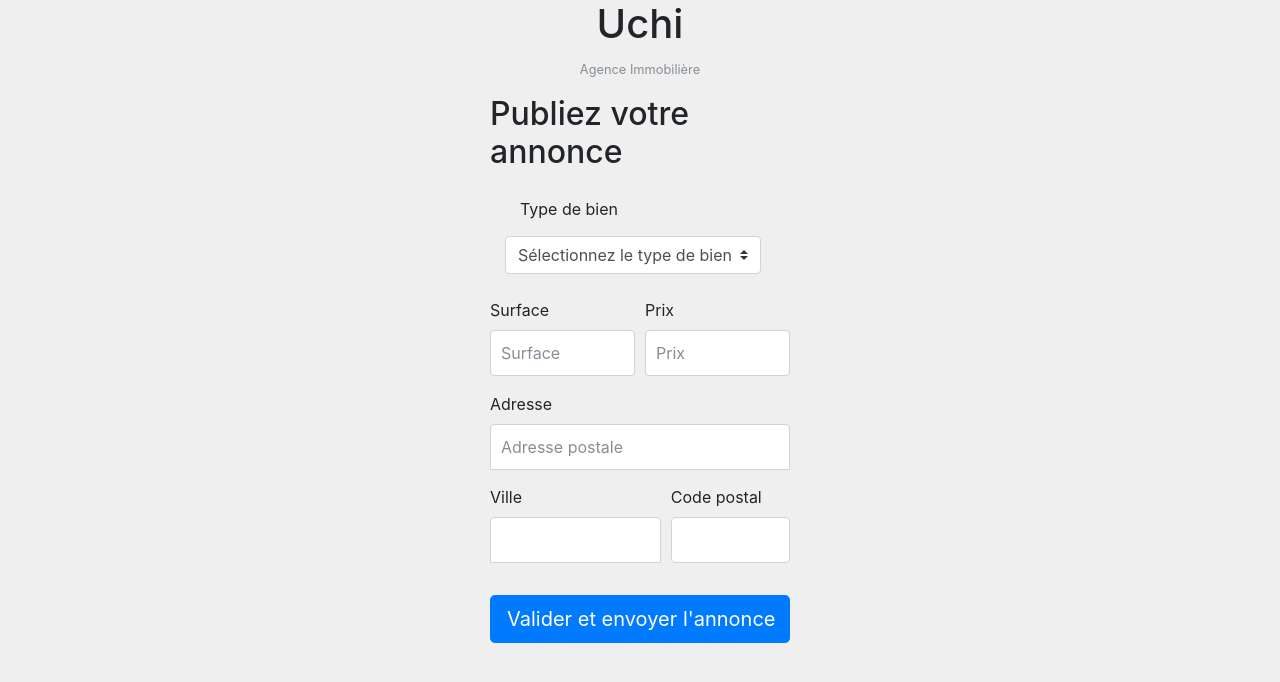
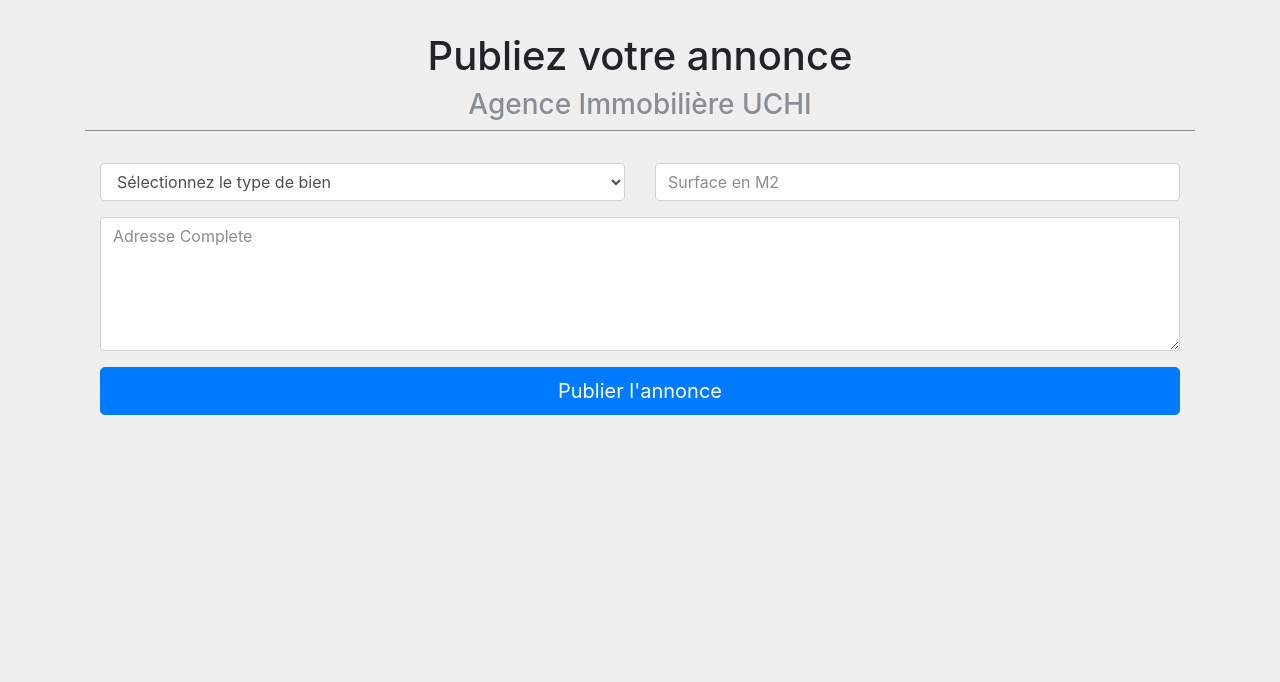
Before and after one commit to PichTic/Ue219-Groupe1, a PHP site: page /annonces-post.php in a window 1280 px wide. Shown: the part 56-738 px from the top of the page. Run offline with PHP 8.4, Linux system fonts and the light colour scheme; the visitor is signed in with stand-in values (Sample User, id 1).

Commit message:
improved adCreate

```diff
--- a/annonces-post.php
+++ b/annonces-post.php
@@ -2,8 +2,6 @@
 session_start();
 require_once 'lib/includes.php';
 
-//Si un utilisateur non logué veux accéder à cette page
-//il sera redirigé vers index.php
 auth_only();
 ?>
 <!DOCTYPE html>
@@ -21,64 +19,45 @@ auth_only();
       // inclusion de la nav
       include 'vues/nav.php';
       ?>
-  <div class="container">
-    <div class="text-center">
-      <h1>Uchi</h1>
-      <small class="text-muted">Agence Immobilière</small>
-    </div>
-      </div>
-
+  <div id="main" class="container">
+    <div id="title" class="text-center border border-secondary border-left-0 border-right-0 border-top-0">
+        <h1>Publiez votre annonce</h1>
+        <h2 class="text-muted h3">Agence Immobilière UCHI</h2>
         <?php
           // affiche le message de flash stocké dans $_SESSION['error_annonce'] s'il y en a
           flash('danger', 'error_annonce');
       ?>
+    </div>
 
-      <form class="form-signin" method="POST" action="">
-        <h2 class="form-signin-heading">Publiez votre annonce</h2>
-        <div class="col-auto">
-      <label class="form-signin" for="type">Type de bien</label>
-    <select class="custom-select" name="type">
-      <option value="0" selected disabled style="display:none;">Sélectionnez le type de bien</option> //Cette option est cachée au scroll de l'utilisateur
-            <option value="1">Appartement</option>
-            <option value="2">Maison</option>
-            <option value="4">Château</option>
-            <option value="5">Local commercial</option>
-            <option value="6">Parking/box</option>
+    <div class="col-md-12">
+      <form method="POST" action="">
+
+        <div class="row">
+          <div class="form-group col-md-6">
+            <label for="type" class="sr-only">Type de bien</label>
+            <select id="type" class="form-control" name="type">
+              <option>Sélectionnez le type de bien</option>
+              <option value="appartement">Appartement</option>
+              <option value="maison">Maison</option>
+              <option value="chateau">Château</option>
+              <option value="local">Local commercial</option>
+              <option value="parking">Parking/box</option>
             </select>
           </div>
-          <br>
- <div class="form-row">
           <div class="form-group col-md-6">
-      <label for="inputSurface">Surface</label>
-      <input type="number" class="form-control" id="inputSurface" name="surface" placeholder="Surface">
-    </div>
-    <div class="form-group col-md-6">
-      <label for="inputPrice">Prix</label>
-      <input type="number" class="form-control" id="inputPrice" name="price" placeholder="Prix">
+            <label for="surface" class="sr-only">Surface</label>
+            <input class="form-control" type="number" id="surface" name="surface" placeholder="Surface en M2">
           </div>
         </div>
-  <div class="form-group">
-    <label for="inputAddress">Adresse</label>
-    <input type="text" class="form-control" id="inputAddress" name="adress" placeholder="Adresse postale">
-  </div>
-  <div class="form-row">
-    <div class="form-group col-md-7">
-      <label for="inputCity">Ville</label>
-      <input type="text" class="form-control" id="inputCity" name="city">
-    </div>
-    <div class="form-group col-md-5">
-      <label for="inputZip">Code postal</label>
-      <input type="number" class="form-control" id="inputZip" name="zip" maxlength="5">
+
+        <div class="row">
+          <div class="form-group col-md-12">
+            <label for="inputAddress" class="sr-only">Adresse</label>
+            <textarea cols="80" rows="5" class="form-control" id="inputAddress" name="adresse" placeholder="Adresse Complete"></textarea>
           </div>
         </div>
-  <div class="form-group">
-  </div>
-<button name="post_announcement" type="submit" class="btn btn-lg btn-primary btn-block">Valider et envoyer l'annonce</button>
+      <button name="create" type="submit" class="btn btn-lg btn-primary btn-block">Publier l'annonce</button>
     </form>
-
-
-
-
     <script src="/js/jquery-3.2.1.min.js"></script>
     <script src="/js/bootstrap.bundle.min.js"></script>
   </body>
--- a/lib/db.php
+++ b/lib/db.php
@@ -144,34 +144,36 @@ function ads_list($db)
    return $data;
 }
 
-function annoucement_create($db, $adress, $type, $surface) {
+function adCreate($db, $adresse, $type, $surface) {
   $sql = 'INSERT INTO `logements` (`adresse`, `type`, `surface`) VALUES (:adresse, :type, :surface)';
-
+  $ad_id = false;
   $connect = connect($db);
   $query = $connect->prepare($sql);
   $created = $query->execute([
-      'adresse' => $adress,
+      'adresse' => $adresse,
       'type' => $type,
       'surface' => $surface,
   ]);
-
+  if ($created) {
+    $ad_id = $connect->lastInsertId();
+    }
   deconnect($connect);
+  return $ad_id;
 }
 
-function annoucement_search_full($db, $adress, $type, $surface) {
+function adDuplicate($db, $adresse, $type, $surface) {
   // La requête SQL : recherche d'une annonce précise
-  $sql = 'SELECT * FROM `logements` WHERE `adresse` = :adress AND `type` = :type AND `surface` = :surface';
+  $sql = 'SELECT * FROM `logements` WHERE `adresse` = :adresse AND `type` = :type AND `surface` = :surface';
   // connexion à la bd
   $connect = connect($db);
   // préparation de la requête
   $query = $connect->prepare($sql);
-  // substitution de l'entrées de $login  à la place de ':login'
-  // et exécute la requête
-  $query->execute([
-      'adress' => $adress,
-      'type' => $type,
-      'surface' => $surface
-  ]);
+
+  $query->bindParam(':adresse', $adresse, PDO::PARAM_STR);
+  $query->bindParam(':type', $type, PDO::PARAM_STR);
+  $query->bindParam(':surface', $surface, PDO::PARAM_INT);
+
+  $query->execute();
   // récupération des données
   $data = $query->fetchAll();
   // deconnexion
--- a/lib/form.annoucement.php
+++ b/lib/form.adCreate.php
@@ -1,8 +1,8 @@
 <?php
 
-if (filter_has_var(INPUT_POST, 'post_announcement')) {
+if (filter_has_var(INPUT_POST, 'create')) {
     // on filtre nos champs
-    $resultats = filter_input_array(INPUT_POST, $filter_annoucement);
+    $resultats = filter_input_array(INPUT_POST, $filter_adCreate);
     // pour chaque champs
     foreach ($resultats as $name => $value) {
         // on vérifie le champ
@@ -19,21 +19,15 @@ if (filter_has_var(INPUT_POST, 'post_announcement')) {
         }
     }
 
-    //Fusion des différents éléments de l'adresse pour l'entrée dans la base
-    $tempData['surface'] .= ", ";
-    $tempData['surface'] .= $tempData['zip'];
-    $tempData['surface'] .= " ";
-    $tempData['surface'] .= $tempData['city'];
 
     // s'il n'y a pas des d'erreurs
     if (0 === count($hasErrors)) {
-        $data = annoucement_search_full($db, $tempData['adress'], $tempData['type'], $tempData['surface']);
-
+        $data = adDuplicate($db, $tempData['adresse'], $tempData['type'], $tempData['surface']);
         $created = false;
 
-        // s'il n'y as pas de compte existant avec ce login
+        // s'il n'y as pas d'annonce en doublon
         if (0 === count($data)) {
-            $created = annoucement_create($db, $tempData['adress'], $tempData['type'], $tempData['surface']);
+            $created = adCreate($db, $tempData['adresse'], $tempData['type'], $tempData['surface']);
         } else {
             $hasErrors[] = 'duplicate';
             $tempData['duplicate'] = '<p>Cette annonce existe déjà</p>';
@@ -41,13 +35,12 @@ if (filter_has_var(INPUT_POST, 'post_announcement')) {
 
         // le compte a été créé
         if ($created) {
-            unset($tempData['adress'], $tempData['type'], $tempData['surface']);
             add_flash("Votre annonce a bien été créée");
             header('Location: index.php');
             exit;
         } else {
-            $hasErrors[] = 'annoncement';
-            $tempData['annoncement'] = "<p>Votre annonce n'a pas été créée</p>";
+            $hasErrors[] = 'adCreate';
+            $tempData['adCreate'] = "<p>Votre annonce n'a pas été créée</p>";
         }
     }
     if (count($hasErrors) > 0) {
--- a/lib/form.php
+++ b/lib/form.php
@@ -41,18 +41,6 @@ function check_field($name, $value, $option = '')
     $output = false;
 
     switch ($name) {
-        case 'nom':
-            $output = check_nom($name, $value);
-            break;
-        case 'prenom':
-            $output = check_prenom($name, $value);
-            break;
-        case 'objet':
-            $output = check_objet($name, $value);
-            break;
-        case 'email':
-            $output = check_email($name, $value);
-            break;
         case 'login':
             $output = check_login($name, $value);
             break;
@@ -71,93 +59,9 @@ function check_field($name, $value, $option = '')
         case 'adresse':
             $output = check_adresse($name, $value);
             break;
-        case 'price':
-            $output = check_surface($name, $value); //On a les mêmes exigences que pour la surface
-            break;
-        case 'adress':
-            $output = check_login($name, $value); //On va seulement demander de rentrer au minimum 3 caractères comme pour le champ login
-            break;
-        case 'city':
-            $output = check_city($name, $value);
-            break;
-        case 'zip':
-            $output = check_zip($name, $value);
-            break;
     }
 
     return $output;
-}
-
-/**
- * Vérifie le champ email.
- *
- * @param string $name
- * @param string $value
- *
- * @return bool
- */
-function check_email($name, $value)
-{
-    if (! is_null($value) && false != $value && strlen($value) > 0) {
-        return true;
-    }
-
-    return false;
-}
-
-/**
- * Vérifie le champ nom.
- *
- * @param string $name
- * @param string $value
- *
- * @return bool
- */
-function check_nom($name, $value)
-{
-    $value = trim($value);
-
-    if (! is_null($value) && false != $value && strlen($value) > 0) {
-        return true;
-    }
-
-    return false;
-}
-
-/**
- * Vérifie le champ prénom.
- *
- * @param string $name
- * @param string $value
- *
- * @return bool
- */
-function check_prenom($name, $value)
-{
-    $value = trim($value);
-
-    if (! is_null($value) && false != $value && strlen($value) > 0) {
-        return true;
-    }
-
-    return false;
-}
-
-/**
- * Vérifie le champ objet.
- *
- * @param string $name
- * @param string $value
- *
- * @return bool
- */
-function check_objet($name, $value)
-{
-    if (is_null($value) || false === $value) {
-        return false;
-    }
-
-    return true;
 }
 
 /**
@@ -266,29 +170,6 @@ function check_adresse($name, $value) {
 
 
 
-  function check_city($name, $value) {
-    $value = trim($value);
-
-    if((preg_match('/[0-9]/', $value)) && (is_null($value)) && (false == $value) && ($valuelength < 3)) { //On cherche si il y a au moins un chiffre dans la variable qui ne valiserait pas le nom de la ville
-      return false;
-    }
-    else {
-      return true;
-    }
-  }
-
-  function check_zip($name, $value) {
-    $value = trim($value);
-    $valuelength = strlen((string)$value); //On récupère la longueur de la variable
-
-    if((preg_match('/[0-9]/', $value)) && (! is_null($value)) && (false != $value) && ($valuelength == 5)) {
-      return true;
-    }
-    else {
-      return false;
-    }
-  }
-
 
 /**
  * Feedbacks des erreurs
@@ -317,10 +198,6 @@ function errorMsg($name)
         'password_confirm' => 'les deux mots de passe ne sont pas identiques',
         'type' => "ce type n'est pas disponible",
         'surface' => 'La surface doit être supérieure à 9m<sup>2</sup>',
-        'price' => 'le prix doit contenir au moins 3 chiffres',
-        'adress' => 'l\'adresse doit avoir au moins 3 caractères',
-        'city' => 'la ville doit avoir au moins 3 caractères et ne peut pas comporter de chiffre',
-        'zip' => 'le code postal doit contenir 5 chiffres',
         'adresse' => "l'adresse doit contenir au moins 3 caractères"
     ];
 
@@ -330,10 +207,6 @@ function errorMsg($name)
         'password_confirm' => 'confirmation du mot de passe',
         'type' => 'type de bien',
         'surface' => 'surface',
-        'price' => 'prix',
-        'adress' => 'adresse',
-        'city' => 'ville',
-        'zip' => 'code postal',
         'adresse' => 'adresse'
     ];
 
@@ -381,6 +254,18 @@ function sanitize_string($value)
     return trim(strip_tags($value));
 }
 
+function filter_type($input) {
+    // si la valeur est vide, la réponse est vide, sinon elle prend la valeur
+    // FALSE par défaut
+    $reponse = (empty($input)) ? NULL : FALSE;
+    $options = ['appartement', 'maison', 'chateau', 'local', 'parking'];
+    // si la valeur de l'input est dans le tableau, la réponse prend sa valeur
+    if (in_array($input, $options)) {
+        $reponse = $input;
+    }
+    return $reponse;
+}
+
  //tableau des filtres pour vues/login.php
 $filter_login = [
     'login' => [
@@ -410,30 +295,15 @@ $filter_register = [
 ];
 
 //tableau des filtres pour les annonces
-$filter_annoucement = [
+$filter_adCreate = [
     'type' => [
         'filter' => FILTER_CALLBACK,
-        'options' => 'sanitize_string',
+        'options' => 'filter_type'
     ],
-    'surface' => [
-        'filter' => FILTER_CALLBACK,
-        'options' => 'sanitize_number_int',
-    ],
-    'price' => [
-        'filter' => FILTER_CALLBACK,
-        'options' => 'sanitize_number_int',
-    ],
-    'adress' => [
+    'surface' => FILTER_SANITIZE_NUMBER_INT|FILTER_VALIDATE_INT,
+    'adresse' => [
         'filter' => FILTER_CALLBACK,
         'options' => 'sanitize_string',
-    ],
-    'city' => [
-        'filter' => FILTER_CALLBACK,
-        'options' => 'sanitize_string',
-    ],
-    'zip' => [
-        'filter' => FILTER_CALLBACK,
-        'options' => 'sanitize_number_int',
     ],
   ];
 
@@ -443,16 +313,6 @@ $filter_search = [
     'surface' => FILTER_SANITIZE_NUMBER_INT|FILTER_VALIDATE_INT,
     'type' => [
         'filter' => FILTER_CALLBACK,
-        'options' => function ($input) {
-            // si la valeur est vide, la réponse est vide, sinon elle prend la valeur
-            // FALSE par défaut
-            $reponse = (empty($input)) ? NULL : FALSE;
-            $options = ['appartement', 'maison'];
-            // si la valeur de l'input est dans le tableau, la réponse prend sa valeur
-            if (in_array($input, $options)) {
-                $reponse = $input;
-            }
-            return $reponse;
-        }
+        'options' => 'filter_type'
     ]
   ];
--- a/lib/includes.php
+++ b/lib/includes.php
@@ -16,5 +16,5 @@ require_once 'utils.php';
 // traitement des formulaires
 require_once 'form.login.php';
 require_once 'form.register.php';
-require_once 'form.annoucement.php';
+require_once 'form.adCreate.php';
 require_once 'form.search.php';
--- a/recherche.php
+++ b/recherche.php
@@ -48,10 +48,13 @@ require_once 'lib/includes.php';
                         <option>Type de bien</option>
                         <option value="appartement">Appartement</option>
                         <option value="maison">Maison</option>
+                        <option value="chateau">Château</option>
+                        <option value="local">Local Commercial</option>
+                        <option value="parking">Parking / Box</option>
                     </select>
                 </div>
 
-                <button type="submit" name="rechercher" class="btn btn-primary search">Ok</button>
+                <button type="submit" name="rechercher" class="btn btn-primary">Ok</button>
               </form>
               <?php
                 if (isset($data)){
```
Lines whose indentation alone changed are shown as unchanged.
